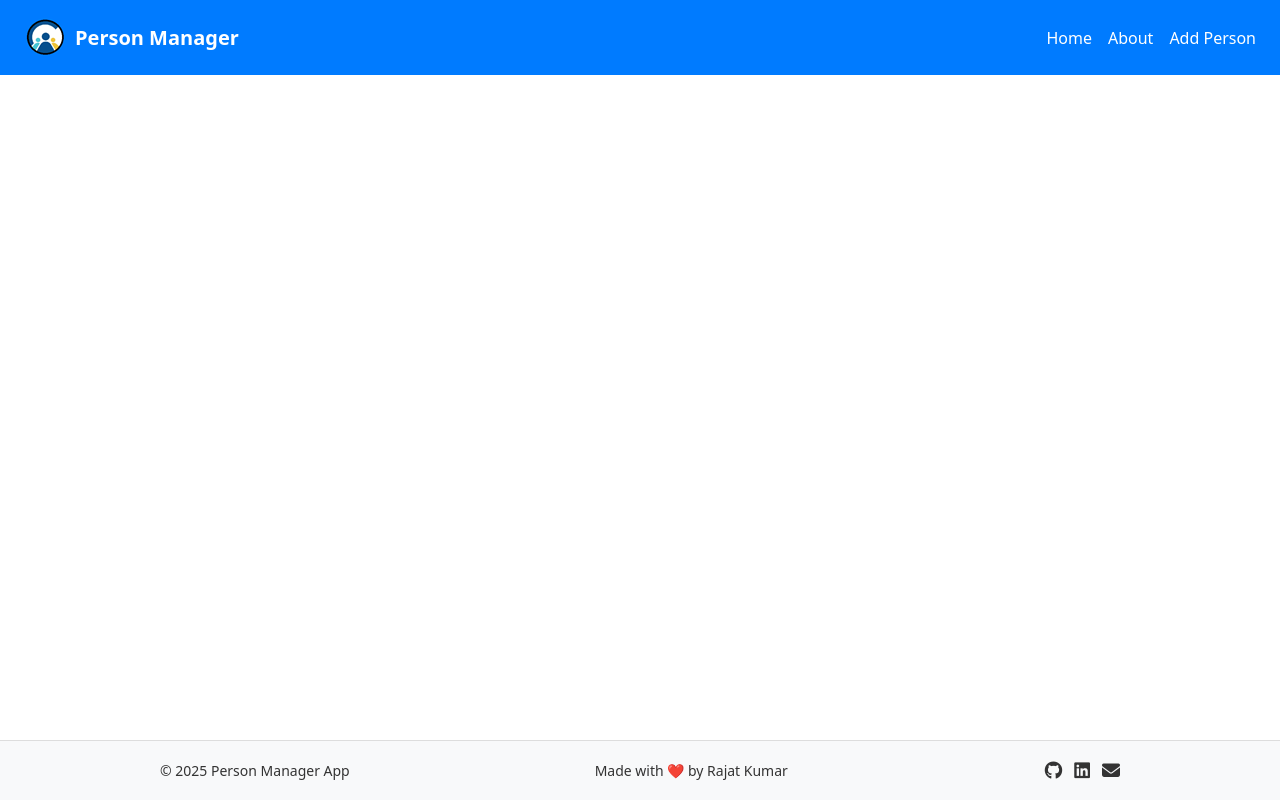
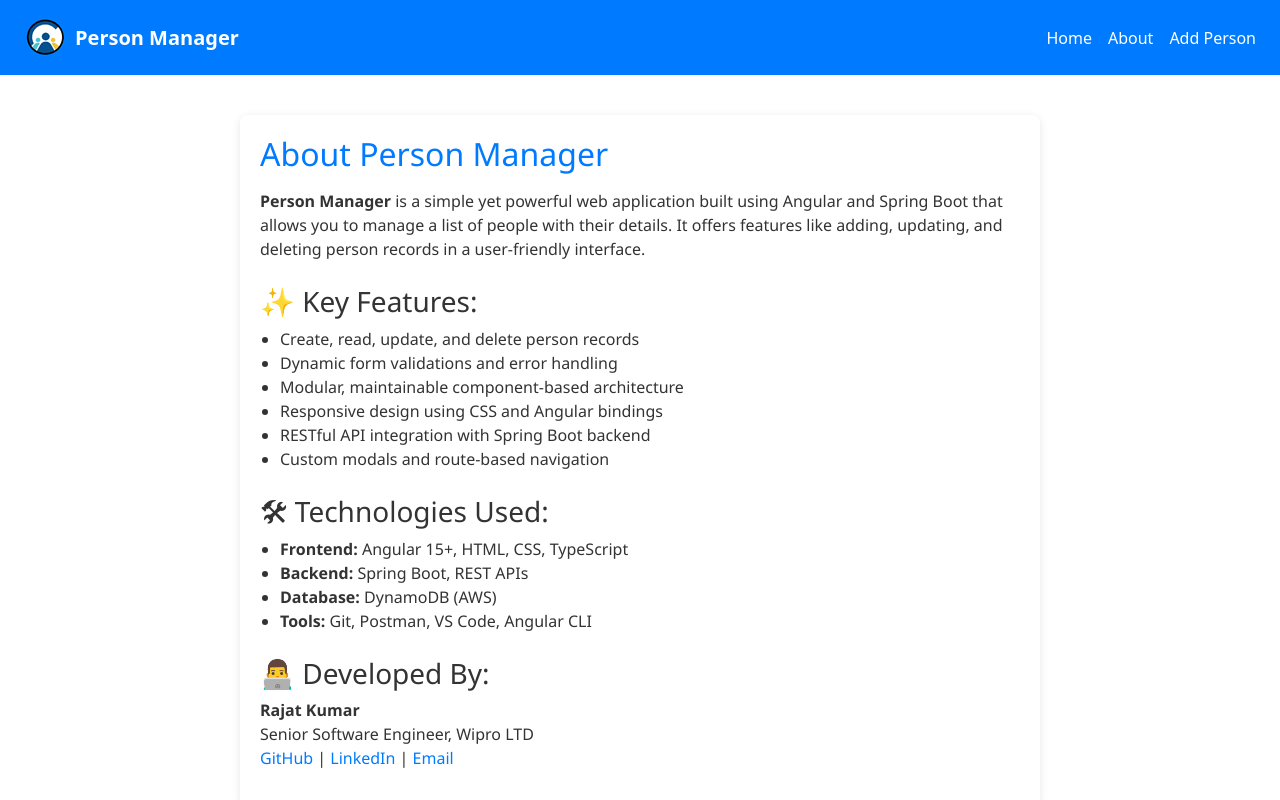
Before and after one commit to iamRajatKumar/Frontend-Design-for-DynamoDB-Springboot-App, an Angular app: page /about in a window 1280 px wide. Before the commit this address led to /. Shown: the top 800 px of the page. Built offline with nearby package versions, Linux system fonts and the light colour scheme.

Commit message:
About page added

```diff
--- a/src/app/app-routing.module.ts
+++ b/src/app/app-routing.module.ts
@@ -2,10 +2,12 @@ import { NgModule } from '@angular/core';
 import { RouterModule, Routes } from '@angular/router';
 import { AddPersonComponent } from './components/add-person/add-person.component';
 import { GetPersonComponent } from './components/get-person/get-person.component';
+import { AboutComponent } from './components/about/about.component';
 
 const routes: Routes = [
+  {path: "", component: GetPersonComponent},
   {path: "add", component:AddPersonComponent},
-  {path: "", component: GetPersonComponent}
+  {path: "about", component:AboutComponent}
 ];
 
 @NgModule({
--- a/src/app/app.component.html
+++ b/src/app/app.component.html
@@ -1,3 +1,5 @@
 <app-header></app-header>
-<router-outlet ></router-outlet>
+<main>
+    <router-outlet></router-outlet>
+</main>
 <app-footer></app-footer>
--- a/src/app/app.module.ts
+++ b/src/app/app.module.ts
@@ -9,6 +9,7 @@ import { HttpClientModule } from '@angular/common/http';
 import { GetPersonComponent } from './components/get-person/get-person.component';
 import { HeaderComponent } from './components/header/header.component';
 import { FooterComponent } from './components/footer/footer.component';
+import { AboutComponent } from './components/about/about.component';
 
 
 @NgModule({
@@ -18,6 +19,7 @@ import { FooterComponent } from './components/footer/footer.component';
     GetPersonComponent,
     HeaderComponent,
     FooterComponent,
+    AboutComponent,
   ],
   imports: [
     BrowserModule,
--- /dev/null
+++ b/src/app/components/about/about.component.css
@@ -0,0 +1,34 @@
+.about-container {
+  max-width: 800px;
+  margin: 40px auto;
+  padding: 20px;
+  background-color: #ffffff;
+  border-radius: 8px;
+  box-shadow: 0 2px 8px rgba(0,0,0,0.1);
+  color: #333;
+  font-family: 'Segoe UI', sans-serif;
+}
+
+.about-container h2 {
+  margin-bottom: 16px;
+  color: #007bff;
+}
+
+.about-container h3 {
+  margin-top: 24px;
+  color: #333;
+}
+
+.about-container ul {
+  list-style-type: disc;
+  padding-left: 20px;
+}
+
+.about-container a {
+  color: #007bff;
+  text-decoration: none;
+}
+
+.about-container a:hover {
+  text-decoration: underline;
+}
--- /dev/null
+++ b/src/app/components/about/about.component.html
@@ -0,0 +1,33 @@
+<div class="about-container">
+  <h2>About Person Manager</h2>
+  <p>
+    <strong>Person Manager</strong> is a simple yet powerful web application built using Angular and Spring Boot that allows you to manage a list of people with their details. It offers features like adding, updating, and deleting person records in a user-friendly interface.
+  </p>
+
+  <h3>✨ Key Features:</h3>
+  <ul>
+    <li>Create, read, update, and delete person records</li>
+    <li>Dynamic form validations and error handling</li>
+    <li>Modular, maintainable component-based architecture</li>
+    <li>Responsive design using CSS and Angular bindings</li>
+    <li>RESTful API integration with Spring Boot backend</li>
+    <li>Custom modals and route-based navigation</li>
+  </ul>
+
+  <h3>🛠 Technologies Used:</h3>
+  <ul>
+    <li><strong>Frontend:</strong> Angular 15+, HTML, CSS, TypeScript</li>
+    <li><strong>Backend:</strong> Spring Boot, REST APIs</li>
+    <li><strong>Database:</strong> DynamoDB (AWS)</li>
+    <li><strong>Tools:</strong> Git, Postman, VS Code, Angular CLI</li>
+  </ul>
+
+  <h3>👨‍💻 Developed By:</h3>
+  <p>
+    <strong>Rajat Kumar</strong><br />
+    Senior Software Engineer, Wipro LTD<br />
+    <a href="https://github.com/iamRajatKumar" target="_blank">GitHub</a> |
+    <a href="https://linkedin.com/in/i-am-rajat-kumar" target="_blank">LinkedIn</a> |
+    <a href="mailto:Rohit.r.sharma2@gmail.com">Email</a>
+  </p>
+</div>
--- a/src/app/components/add-person/add-person.component.css
+++ b/src/app/components/add-person/add-person.component.css
@@ -3,7 +3,7 @@
     justify-content: center;
     align-items: center;
     height: 100%;
-    margin-top: 130px;
+    margin-top: 25px;
 }
 
 .form-container{
--- a/src/app/components/footer/footer.component.css
+++ b/src/app/components/footer/footer.component.css
@@ -4,10 +4,8 @@
   border-top: 1px solid #ddd;
   color: #333;
   font-size: 14px;
-  position: fixed;
-  bottom: 0;
   width: 100%;
-  z-index: 999;
+  text-align: center;
 }
 
 .footer-content {
--- a/src/app/components/header/header.component.html
+++ b/src/app/components/header/header.component.html
@@ -6,7 +6,7 @@
     </div>
     <ul class="navbar-links">
         <li><a routerLink="/">Home</a></li>
-        <li><a routerLink="/">About</a></li>
+        <li><a routerLink="/about">About</a></li>
         <li><a routerLink="/add">Add Person</a></li>
     </ul>
 </nav>
--- a/src/styles.css
+++ b/src/styles.css
@@ -1 +1,18 @@
 /* You can add global styles to this file, and also import other style files */
+html, body {
+  height: 100%;
+  margin: 0;
+  display: flex;
+  flex-direction: column;
+}
+
+app-root {
+  display: flex;
+  flex-direction: column;
+  min-height: 100vh;
+}
+
+main {
+  flex: 1;
+  padding-bottom: 80px; /* space for footer */
+}
```
Also changed, not shown: src/app/components/about/about.component.ts (added, +11 -0 lines), 1 other file (tests, documents, lock files or other folders).
